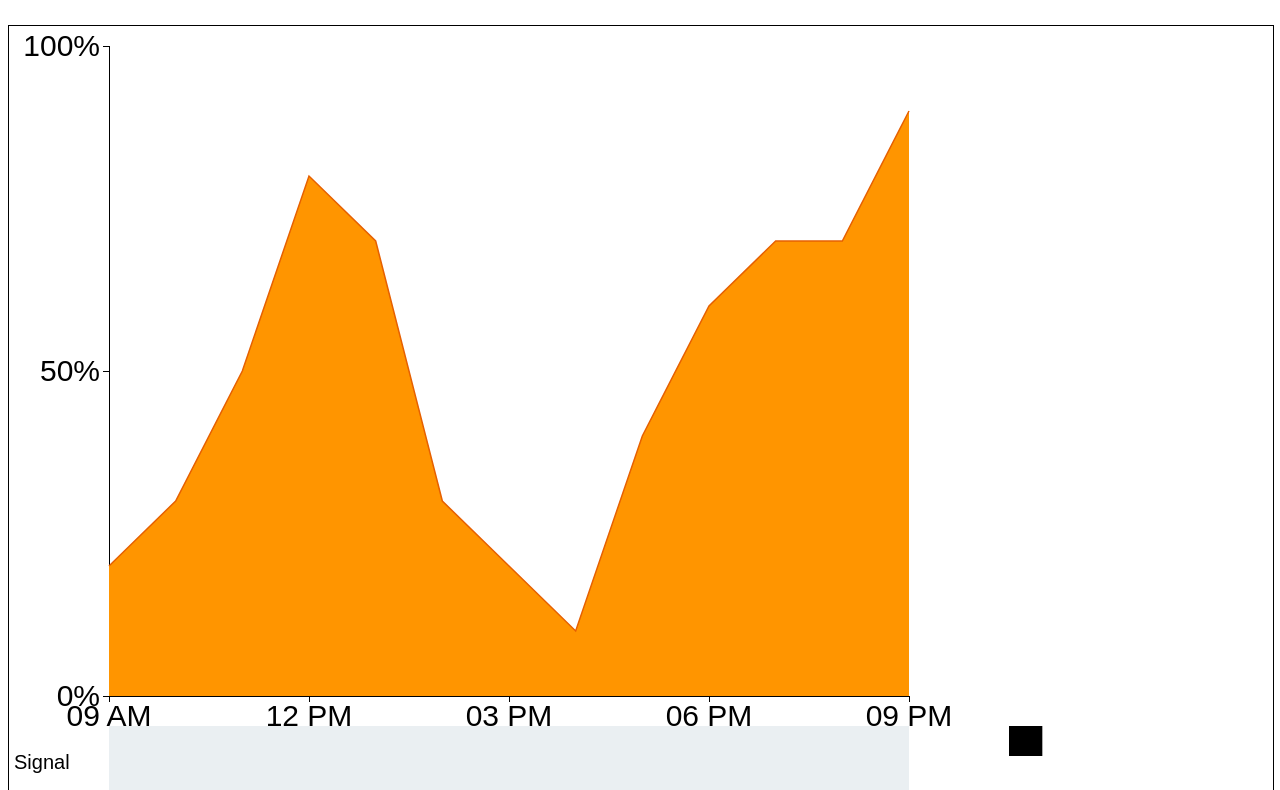
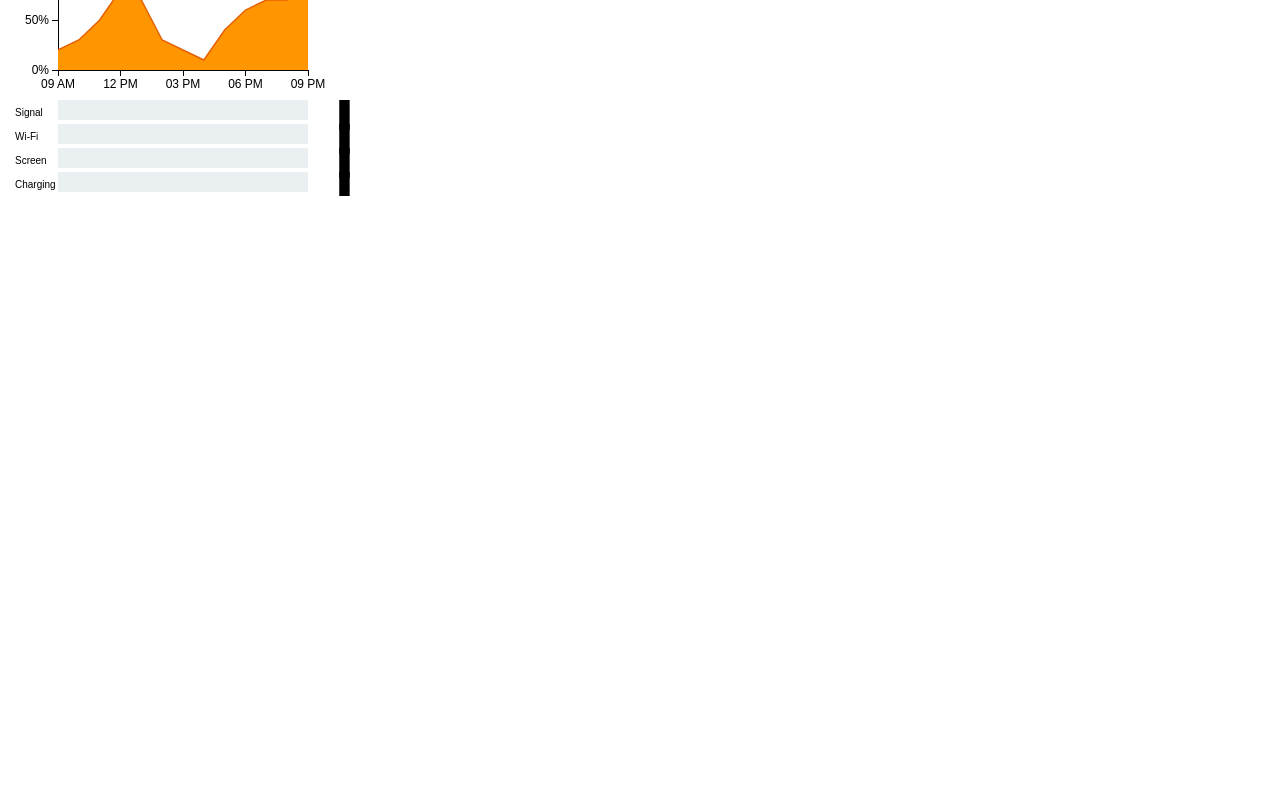
Before and after one commit to zbraniecki/batterychart, a plain HTML site: page index.html in a window 1280 px wide. Shown: the part 100-890 px from the top of the page. After the commit the page ends 800 px from the top, so only its background shows below. Drawn offline with Linux system fonts and the light colour scheme.

Commit message:
update to work well with gaia settings

```diff
--- a/css/example.css
+++ b/css/example.css
@@ -1,18 +1,17 @@
 svg {
-  border: 1px solid black;
   width: 100%;
 }
 
-p {
-  font: 40px sans-serif;
+#chart p {
+  font: 20px sans-serif;
 }
 
-body {
-  font: 30px sans-serif;
+#chart {
+  font: 12px sans-serif;
 }
 
 .sb-text {
-  font: 20px sans-serif;
+  font: 10px sans-serif;
 }
 
 .axis path,
--- a/index.html
+++ b/index.html
@@ -9,5 +9,6 @@
   </head>
   <body>
     <p>83% - approx. 2 hrs left</p>
+    <div id="chart"></div>
   </body>
 </html>
--- a/js/chart.js
+++ b/js/chart.js
@@ -2,10 +2,14 @@
 
 function BatteryChart(data) {
   this.svg = null;
-  this.height = 650;
-  this.width = 800;
-  this.margin = {top: 20, right: 20, bottom: 30, left: 100};
+  this.height = 100;
+  this.width = 250;
+  this.margin = {top: 20, right: 20, bottom: 30, left: 50};
   this.data = data;
+
+  this.stackbar = {
+    height: 20,
+  }
 
   this.x = d3.time.scale()
     .range([0, this.width]);
@@ -33,32 +37,21 @@ function BatteryChart(data) {
     .y0(this.height)
     .y1(d => this.y(d[1]));
 
-  var min = d3.min(this.data.levelHistory, function(d) { return d[0]; });
-  var max = d3.max(this.data.levelHistory, function(d) { return d[0]; });
-
-  var now = new Date();
-  now.setMinutes(0);
-  now.setSeconds(0, 0);
-  now = now.getTime();
-
-  this.slice = {
-    start: now - (14 * 60 * 60 * 1000),
-    end: now - (2 * 60 * 60 * 1000),
-  };
+  calculateInitialSlice.call(this);
 }
 
 BatteryChart.prototype.draw = function() {
 
-  var height = this.height + (this.data.usage.length * 80);
+  var height = this.height + (this.data.usage.length * (this.stackbar.height + 4));
 
   var zoom = d3.behavior.drag()
     .on("drag", function(e, i) {
       updateChunk.call(this, d3.event.dx);
-    drawAxis.call(this);
-    drawArea.call(this, this.data.levelHistory);
+      drawAxis.call(this);
+      drawArea.call(this, this.data.levelHistory);
     }.bind(this));
 
-  this.svg = d3.select("body").append("svg")
+  this.svg = d3.select("#chart").append("svg")
     .attr("width", this.width + this.margin.left + this.margin.right)
     .attr("height", height + this.margin.top + this.margin.bottom)
     .call(zoom)
@@ -78,6 +71,45 @@ BatteryChart.prototype.draw = function() {
   drawLevel.call(this);
   //drawEstimation.call(this);
   drawUsageBars.call(this);
+}
+
+function calculateInitialSlice() {
+
+  var lastFullCharge = null;
+
+  for(var i = this.data.levelHistory.length - 1; i > 0; i--) {
+    if (this.data.levelHistory[i][1] === 1) {
+      lastFullCharge = this.data.levelHistory[i][0];
+      break;
+    }
+  }
+
+  var min = d3.min(this.data.levelHistory, function(d) { return d[0]; });
+  var max = d3.max(this.data.levelHistory, function(d) { return d[0]; });
+
+  var now = new Date();
+  now.setMinutes(0);
+  now.setSeconds(0, 0);
+  now = now.getTime();
+
+  this.slice = {
+    start: now - (14 * 60 * 60 * 1000),
+    end: now - (2 * 60 * 60 * 1000),
+  };
+
+  /*if (lastFullCharge) {
+    this.slice = {
+      start: lastFullCharge - (10 * 60 * 60 * 1000),
+      end: lastFullCharge + (15 * 60 * 60 * 1000)
+    };
+    console.log(this.slice);
+  } else {
+    var lastData = this.data.levelHistory[this.data.levelHistory.length - 1];
+    this.slice = {
+      start: lastData[0] - (8 * 60 * 60 * 1000),
+      end: lastData[0]
+    };
+  }*/
 }
 
 function updateChunk(dx) {
@@ -192,17 +224,17 @@ function drawUsageBars() {
   this.data.usage.forEach(function(usage, i) {
 
     var x = 0;
-    var y = this.height + 30 + (i * 80);
+    var y = this.height + 30 + (i * (this.stackbar.height + 4));
     this.svg.append('rect')
       .attr('width', this.width)
-      .attr('height', 70)
+      .attr('height', this.stackbar.height)
       .attr('x', x)
       .attr('y', y)
       .attr('class', 'stackedbar');
 
     this.svg.append("text")
-      .attr("x", -95)
-      .attr("y", y + 36)
+      .attr("x", -1 * (this.stackbar.height + 23))
+      .attr("y", y + 12)
       .attr("dy", ".35em")
       .attr('class', 'sb-text')
       .text(usage.label);
```
